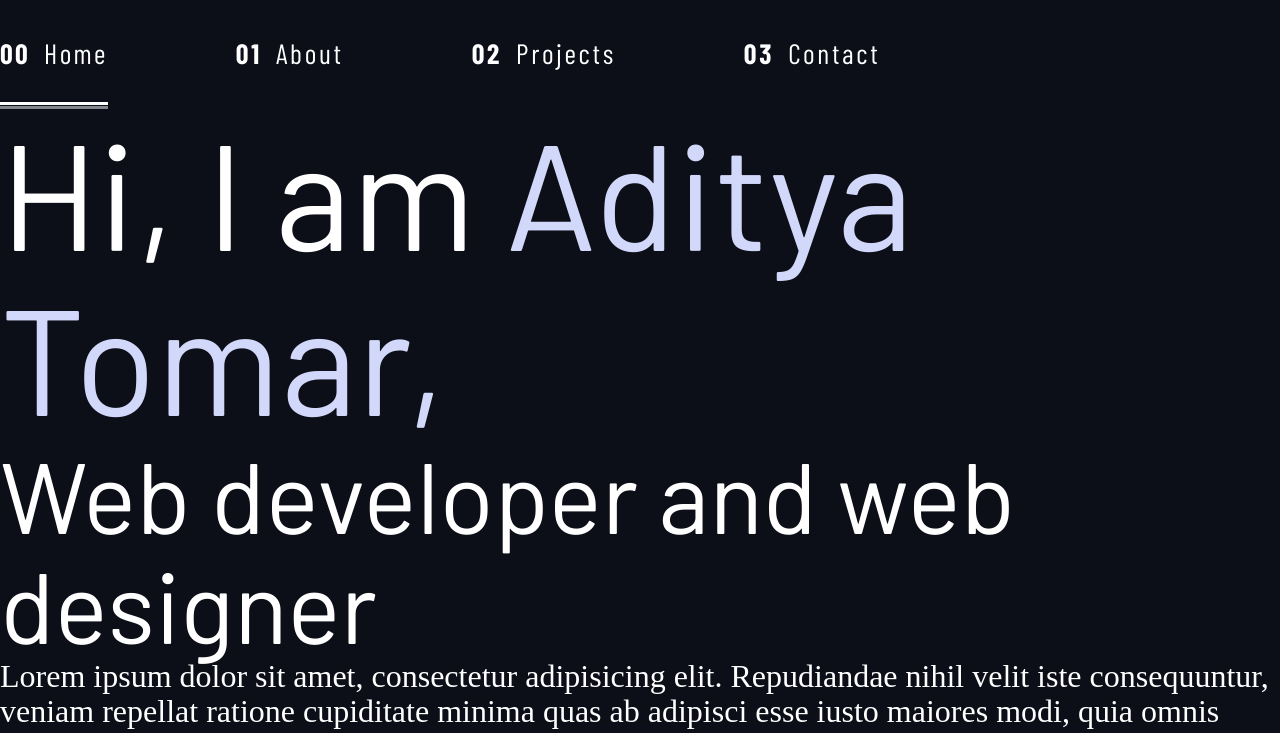
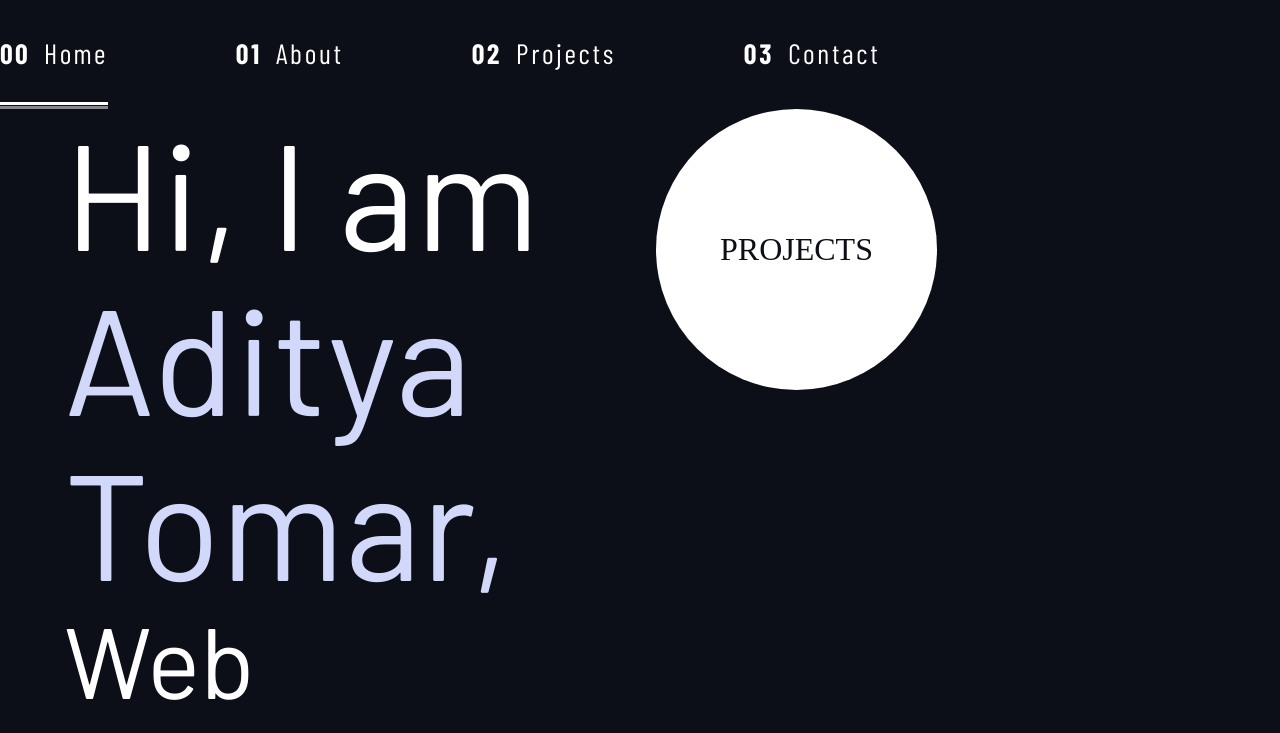
Before and after one commit to Adityatomarr/Portfolio, a React (Vite) app: page / in a window 1280 px wide. Shown: the top 733 px of the page. Built offline with nearby package versions, Linux system fonts and the light colour scheme; a web font is replaced by a local one.

Commit message:
add div containers

```diff
--- a/src/Home.jsx
+++ b/src/Home.jsx
@@ -6,11 +6,15 @@ import { Link } from "react-router-dom";
 export default function Home(){
     return(
         <div>
-            <div>
-                <h3 className="ff-sans-normal fs-900">Hi, I am <span className=" text-accent "> Aditya Tomar,</span> </h3>
-                <h2 className="ff-sans-normal fs-800">Web developer and web designer</h2>
-                <p className="fs-600">Lorem ipsum dolor sit amet, consectetur adipisicing elit. Repudiandae nihil velit iste consequuntur, veniam repellat ratione cupiditate minima quas ab adipisci esse iusto maiores modi, quia omnis illum eius aliquam.</p>
-                <Link to="projects" class="large-button uppercase ff-serif fs-600 text-dark bg-white">Projects</Link>
+            <div className="grid-container">
+                <div>
+                    <h3 className="ff-sans-normal fs-900">Hi, I am <span className=" text-accent "> Aditya Tomar,</span> </h3>
+                    <h2 className="ff-sans-normal fs-800">Web developer and web designer</h2>
+                    <p className="fs-600">Lorem ipsum dolor sit amet, consectetur adipisicing elit. Repudiandae nihil velit iste consequuntur, veniam repellat ratione cupiditate minima quas ab adipisci esse iusto maiores modi, quia omnis illum eius aliquam.</p>
+                </div>
+                <div>
+                    <Link to="projects" class="large-button uppercase ff-serif fs-600 text-dark bg-white">Projects</Link>
+                </div>
             </div>
         </div>
     )
```
